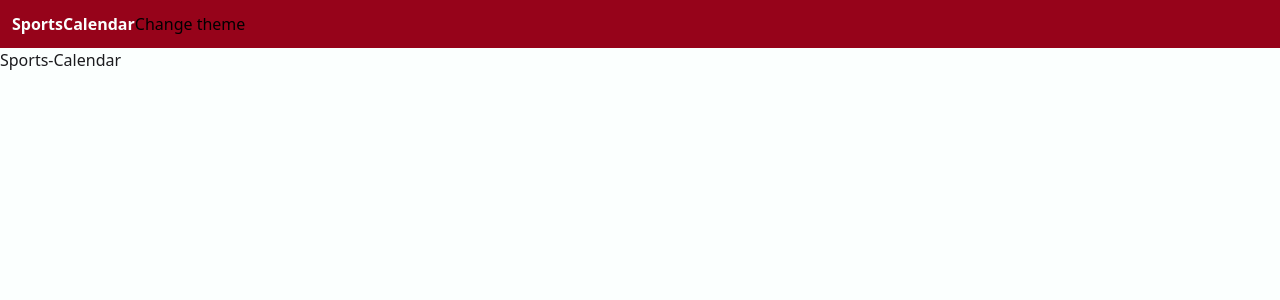
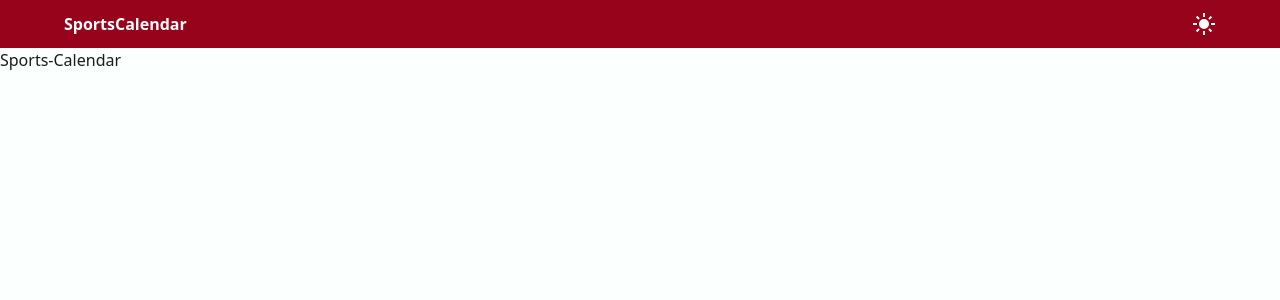
Before and after one commit to PulidoLuciano/sports-calendar, a Next.js app: page / in a window 1280 px wide. Shown: the top 300 px of the page. Built offline with nearby package versions, Linux system fonts and the light colour scheme.

Commit message:
Add images to theme button

```diff
--- a/src/components/header.jsx
+++ b/src/components/header.jsx
@@ -7,13 +7,13 @@ export default function Header(){
     const themeContext = useContext(ThemeContext);
 
     function changeTheme(){
-        themeContext();
+        themeContext.changeTheme();
     }
 
     return(
-        <header className="bg-primary p-3 shadow-sm shadow-tertiary">
+        <header className="bg-primary md:px-16 p-3 shadow-sm shadow-tertiary flex items-center justify-between">
             <Link href={"/"} className="text-white font-extrabold select-none">SportsCalendar</Link>
-            <button onClick={changeTheme}>Change theme</button>
+            <button onClick={changeTheme}><img src={(themeContext.theme == "") ? "./lightmode.svg" : "./darkmode.svg"} alt={`${themeContext.theme} theme logo`} className="invert"/></button>
         </header>
     )
 }
--- a/src/components/themeProvider.jsx
+++ b/src/components/themeProvider.jsx
@@ -1,7 +1,7 @@
 "use client"
 
-import { useState, createContext, useEffect } from "react"
-import Header from "./header";
+import {createContext} from "react"
+import Header from "@/components/header";
 import useTheme from "@/utils/useTheme";
 
 export const ThemeContext = createContext(null);
@@ -11,7 +11,7 @@ export default function ThemeProvider({children}){
     const {theme, changeTheme} = useTheme();
 
     return(
-        <ThemeContext.Provider value={changeTheme}>
+        <ThemeContext.Provider value={{theme, changeTheme}}>
             <div id="root" className={`${theme}`}>
                 <Header></Header>
                 <main className={`bg-white dark:bg-black`}>
```
Also changed, not shown: public/darkmode.svg (added), public/lightmode.svg (added).
